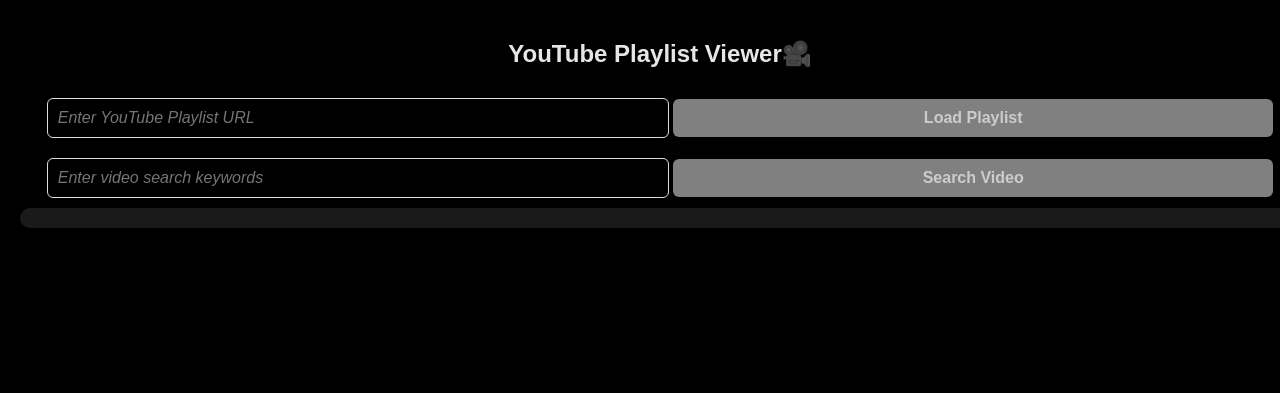
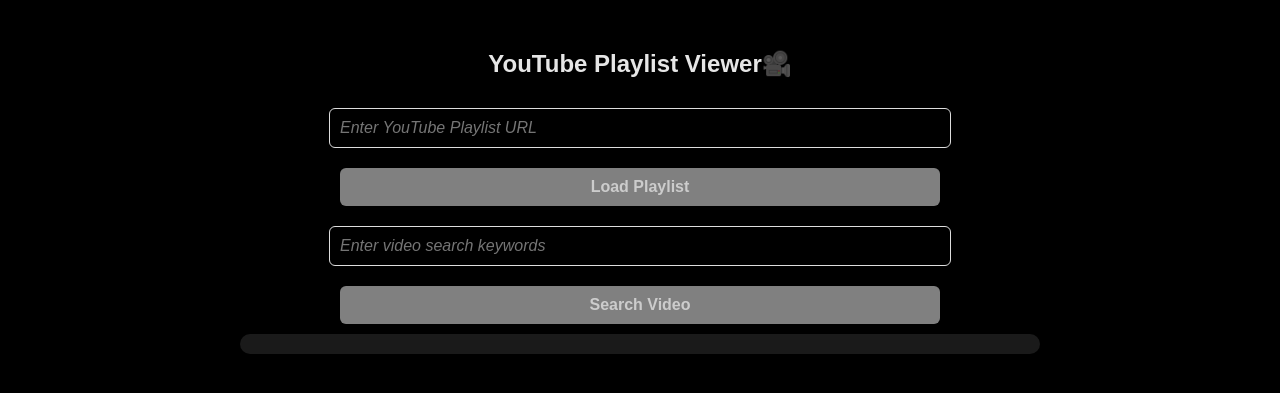
Before and after one commit to nreta/youtube-api, a Flask app: page / in a window 1280 px wide. Shown: the top 393 px of the page. Run offline with Flask 3, Linux system fonts and the light colour scheme; some libraries are stand-ins or nearby versions.

Commit message:
Update index.html

```diff
--- a/templates/index.html
+++ b/templates/index.html
@@ -15,9 +15,10 @@
       }
 
       .container {
-        width: 100%;
+        width: 90%; /* Responsive width */
+        max-width: 800px; /* Set a max width for larger screens */
         padding: 10px;
-        margin:10px;
+        margin: 20px auto; /* Center container horizontally */
       }
 
       h1 {
```
